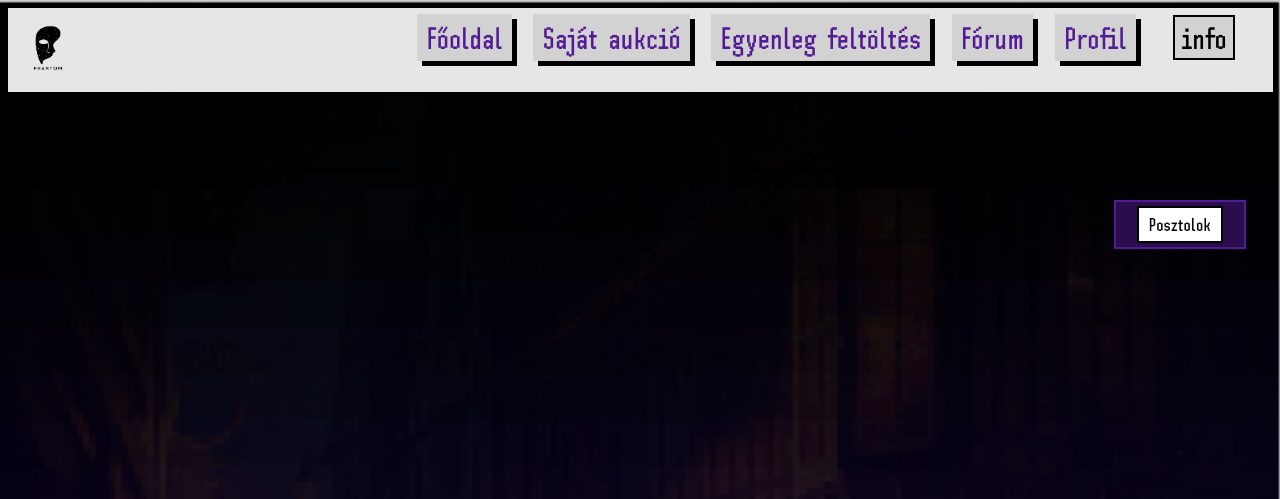
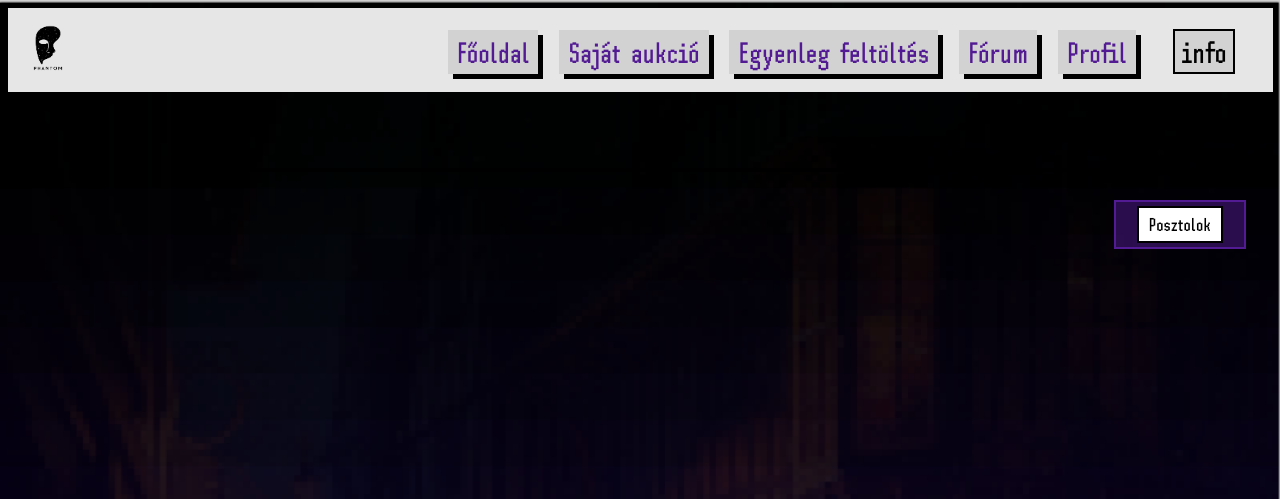
Before and after one commit to Vajaspiritos/Auction_House, a PHP site: page /Oldalak/forum.php in a window 1280 px wide. Shown: the top 499 px of the page. Run offline with PHP 8.4, Linux system fonts and the light colour scheme; the visitor is signed in with stand-in values (Sample User, id 1); data that the repository does not hold is empty.

Commit message:
navbar fix a fooldalon

```diff
--- a/Resources/CSS/navbar.css
+++ b/Resources/CSS/navbar.css
@@ -93,7 +93,7 @@ a
 
 @media screen and (min-width: 995px)
 {
-	font-size: 0.9vw;
+		.menu-gombok {font-size: 190%; margin-top: 2%; }
 		.inactive, .active {display: block;}
 }
 
```
